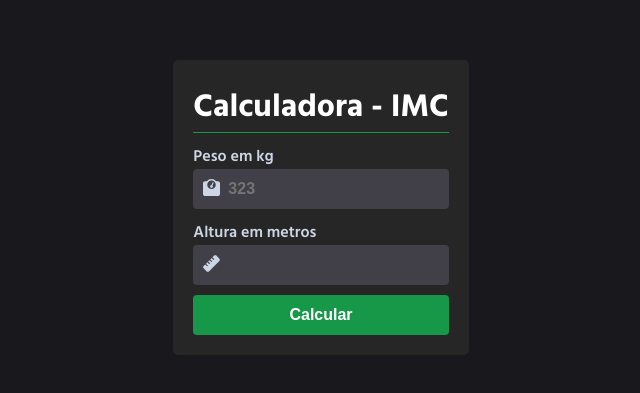
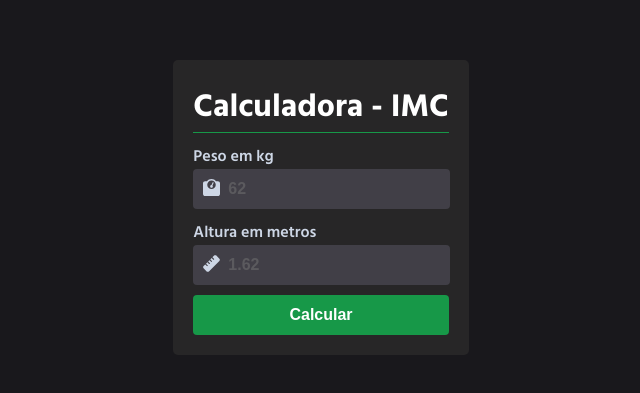
Before and after one commit to jaisoncode/projects-html-css-js, a plain HTML site: page Calculadora-IMC/index.html in a window 1280 px wide. Shown: the part 193-586 px from the top of the page, 319-959 px from the left. Drawn offline with Linux system fonts and the light colour scheme.

Commit message:
incrementando estilo dos inputs

```diff
--- a/Calculadora-IMC/index.html
+++ b/Calculadora-IMC/index.html
@@ -20,13 +20,13 @@
         <form>
             <label for="peso">Peso em kg</label>
             <div class="input-container">
-                <input type="number" name="peso" id="peso" placeholder="323">
+                <input type="number" name="peso" id="peso" placeholder="62">
                 <img src="assets/weight-scale-solid.svg" alt="scale" class="img-input">
             </div>
 
             <label for="altura">Altura em metros</label>
             <div class="input-container">
-                <input type="number" name="altura" id="altura">
+                <input type="number" name="altura" id="altura" placeholder="1.62">
                 <img src="assets/ruler-solid.svg" alt="scale" class="img-input">
             </div>
 
--- a/Calculadora-IMC/style.css
+++ b/Calculadora-IMC/style.css
@@ -57,11 +57,17 @@ input {
     font-size: 16px;
     color: #CDD6E5;
     font-weight: 600;
+    padding-left: 35px;
+    width: 87%;
 
 }
 
-input::placeholder {
-    padding-left: 35px;
+input::placeholder{
+    opacity: .5;
+}
+
+input::-webkit-inner-spin-button{
+    -webkit-appearance: none;
 }
 
 .input-container {
```
